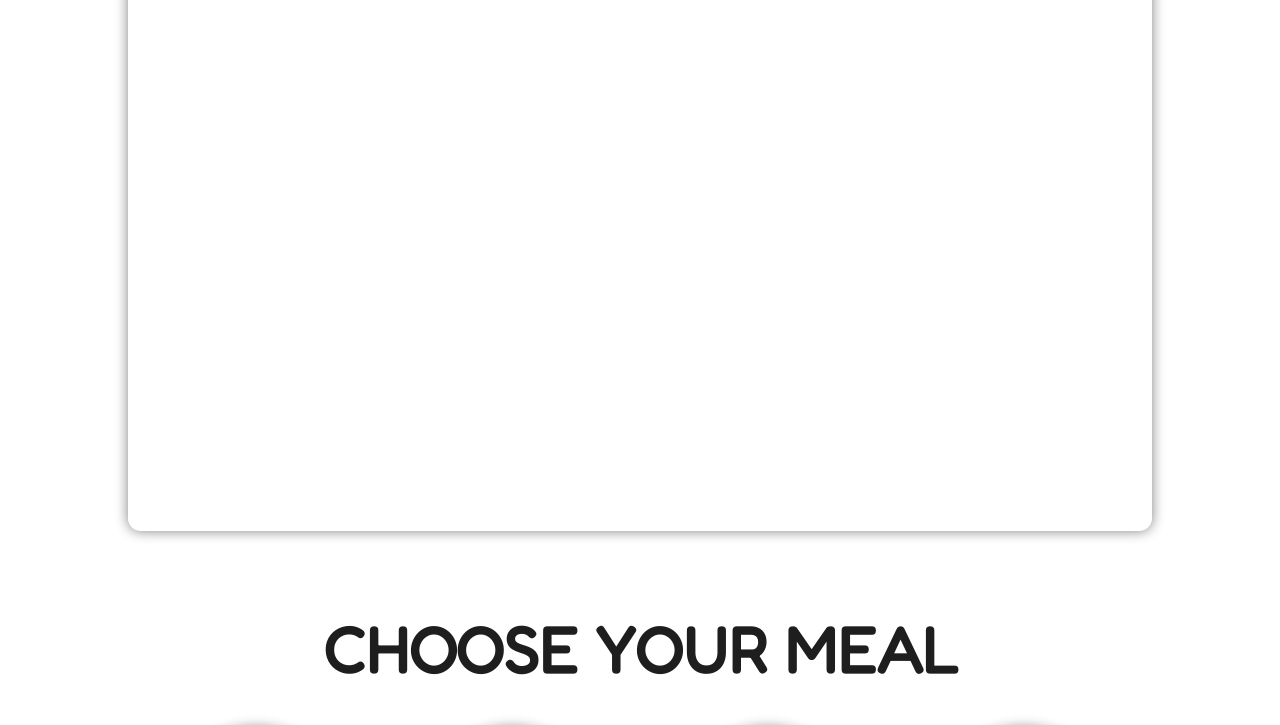
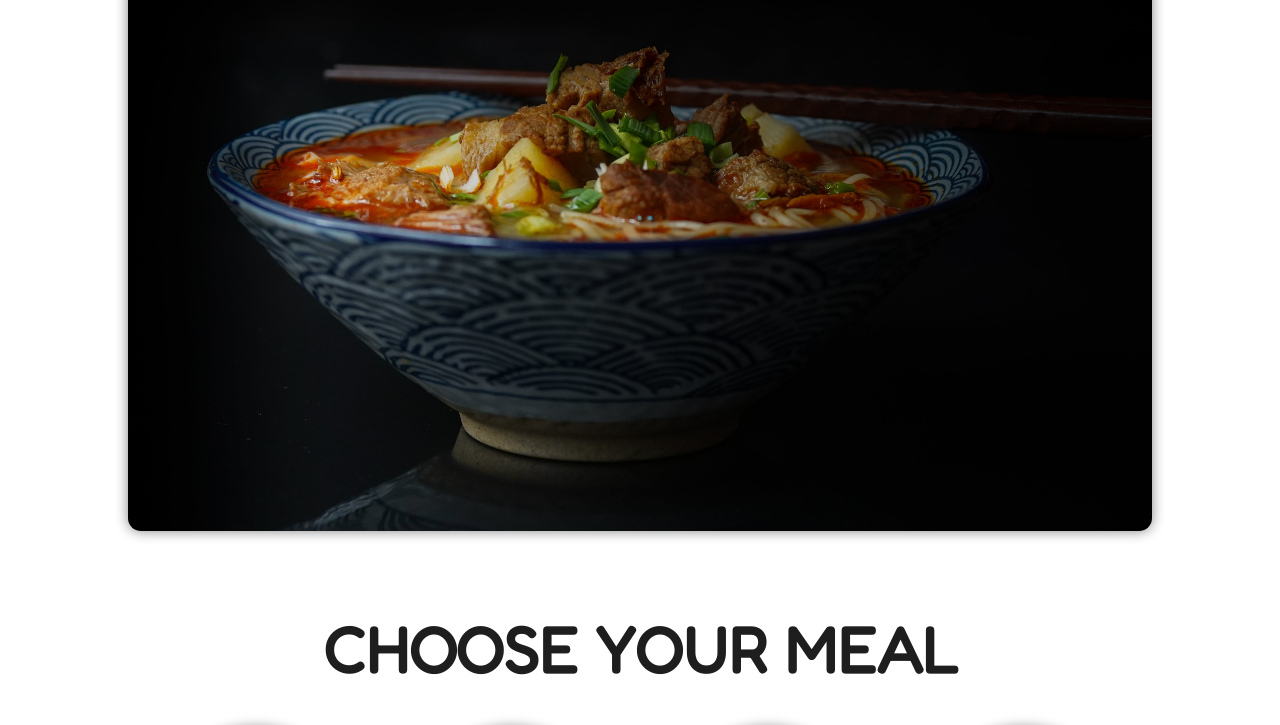
Before and after one commit to mateq2005/rice-and-spice, a website: page index.html in a window 1280 px wide. Shown: the part 469-1194 px from the top of the page. Drawn offline with Linux system fonts and the light colour scheme.

Commit message:
Update style.css

```diff
--- a/style.css
+++ b/style.css
@@ -120,7 +120,7 @@ html {
     flex-direction: column;
     align-items: flex-start;
     gap: 1vw;
-    background-image: url(`https://mateq2005.github.io/rice-and-spice/resources/header.jpg`);
+    background-image: url(https://mateq2005.github.io/rice-and-spice/resources/header.jpg);
     background-size: cover;
     max-width: 80vw;
     height: 100vh;
```
